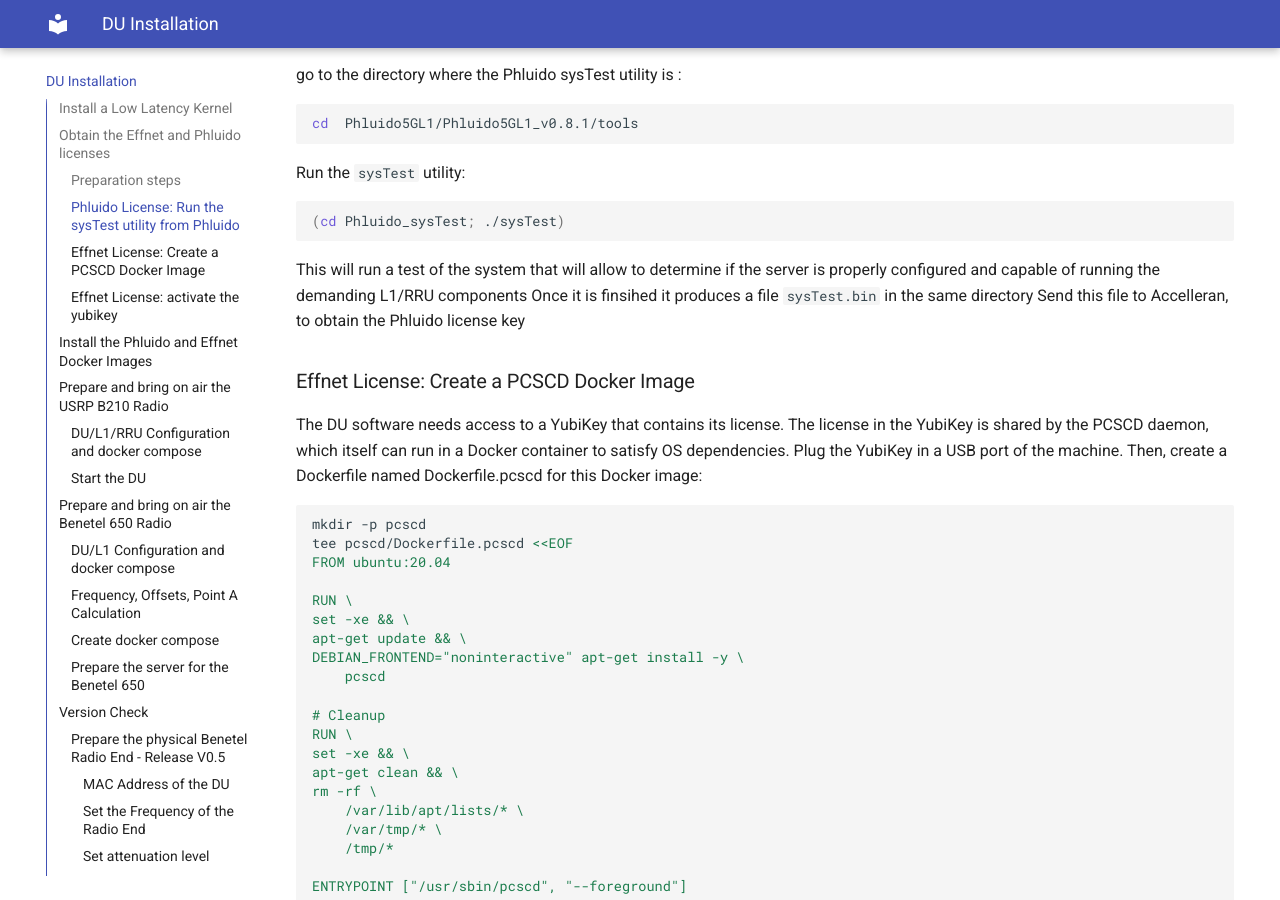
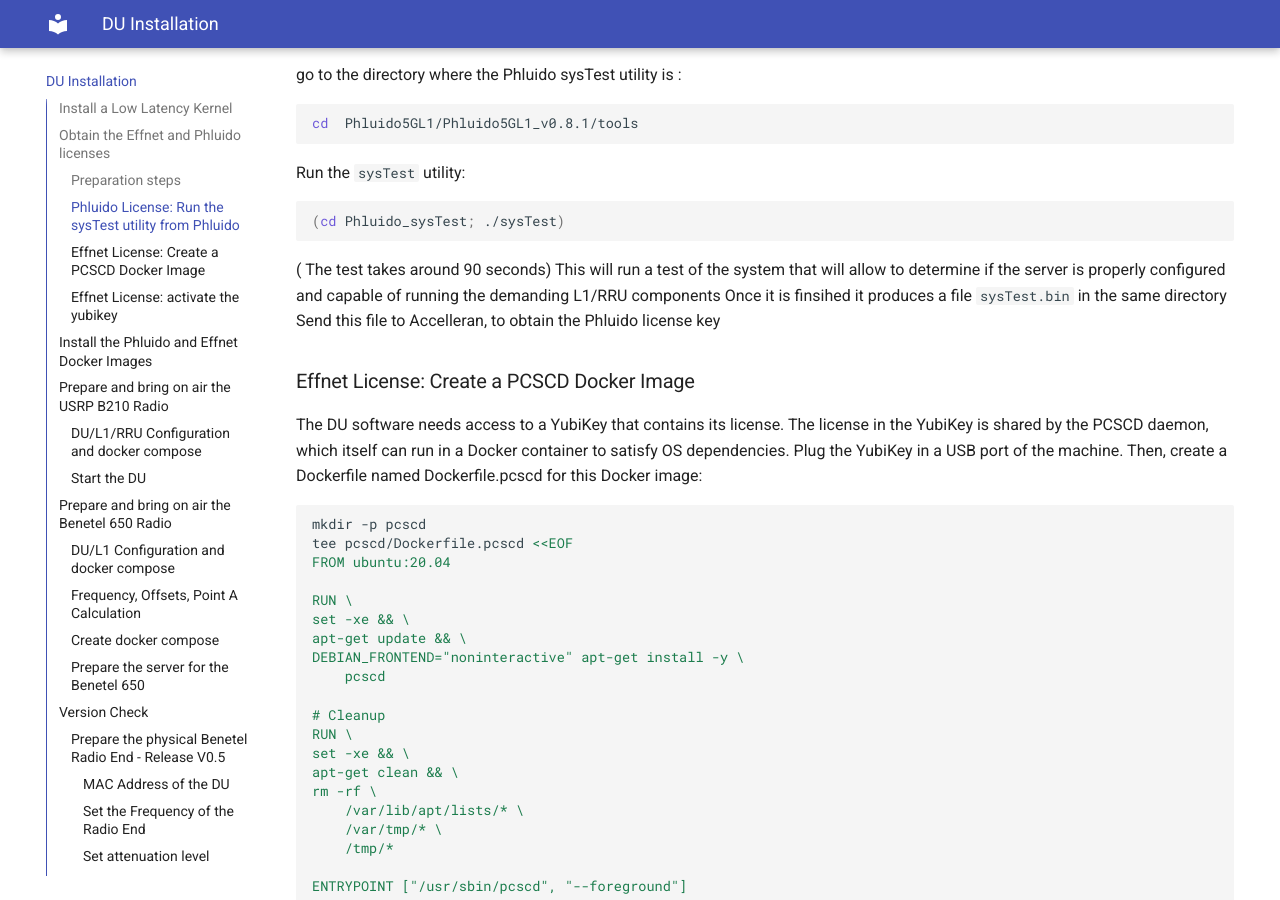
Before and after one commit to accelleran/drax-docs, an MkDocs documentation site: the page built from docs/du-install/index.md, in a window 1280 px wide and 900 px high, scrolled down 2633 px. Built offline with MkDocs 1.6.1 and Material for MkDocs 9.7.7, drawn with Linux system fonts in a browser that asks for light colours; the version menu is left out.

Commit message:
Update index.md

````diff
--- a/docs/du-install/index.md
+++ b/docs/du-install/index.md
@@ -131,7 +131,7 @@ Run the `sysTest` utility:
 ``` bash
 (cd Phluido_sysTest; ./sysTest)
 ```
-
+( The test takes around 90 seconds)
 This will run a test of the system that will allow to determine if the server is properly configured and capable of running the demanding L1/RRU components
 Once it is finsihed it produces a file `sysTest.bin` in the same directory
 Send this file to Accelleran, to obtain the Phluido license key
````
